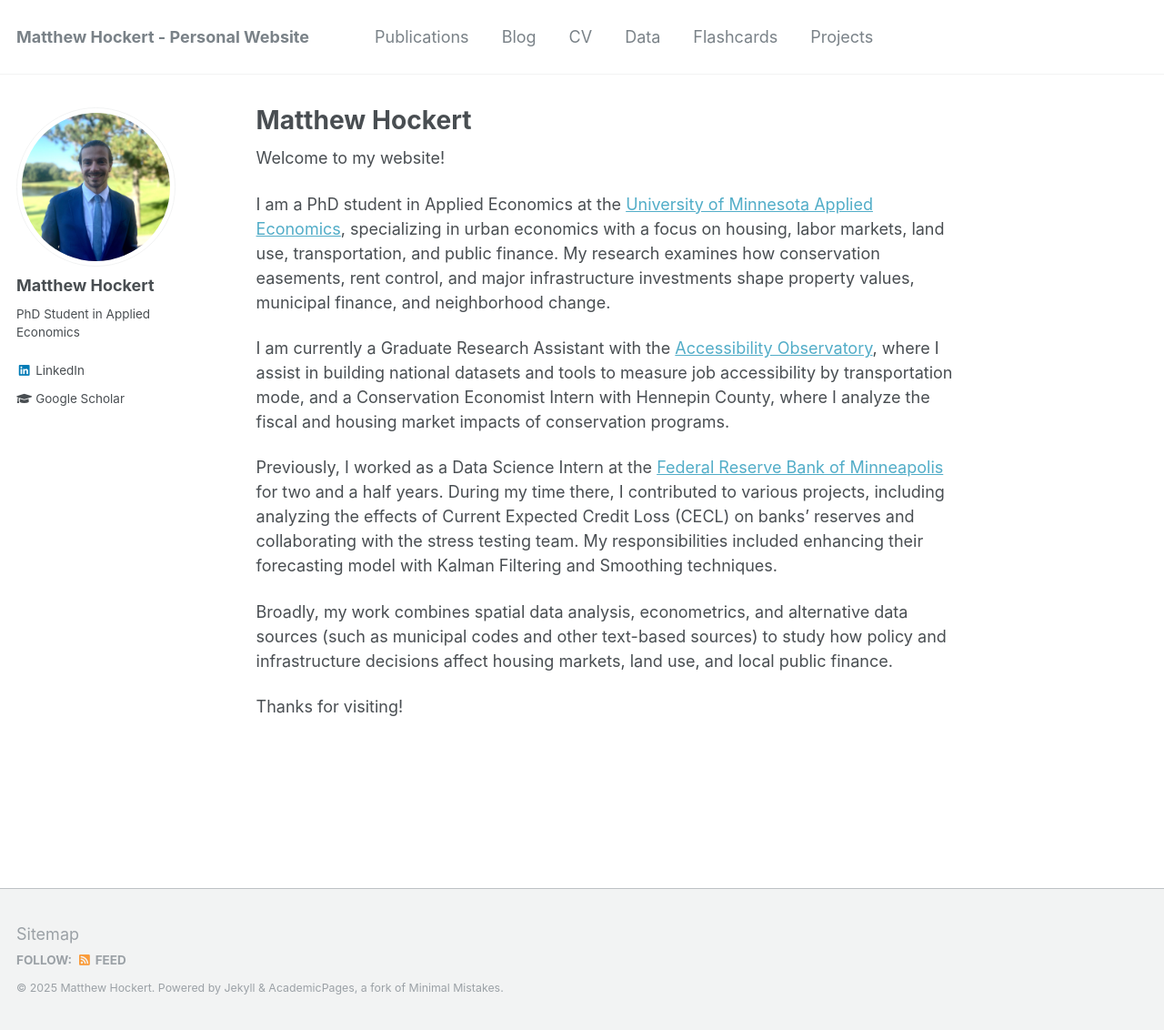
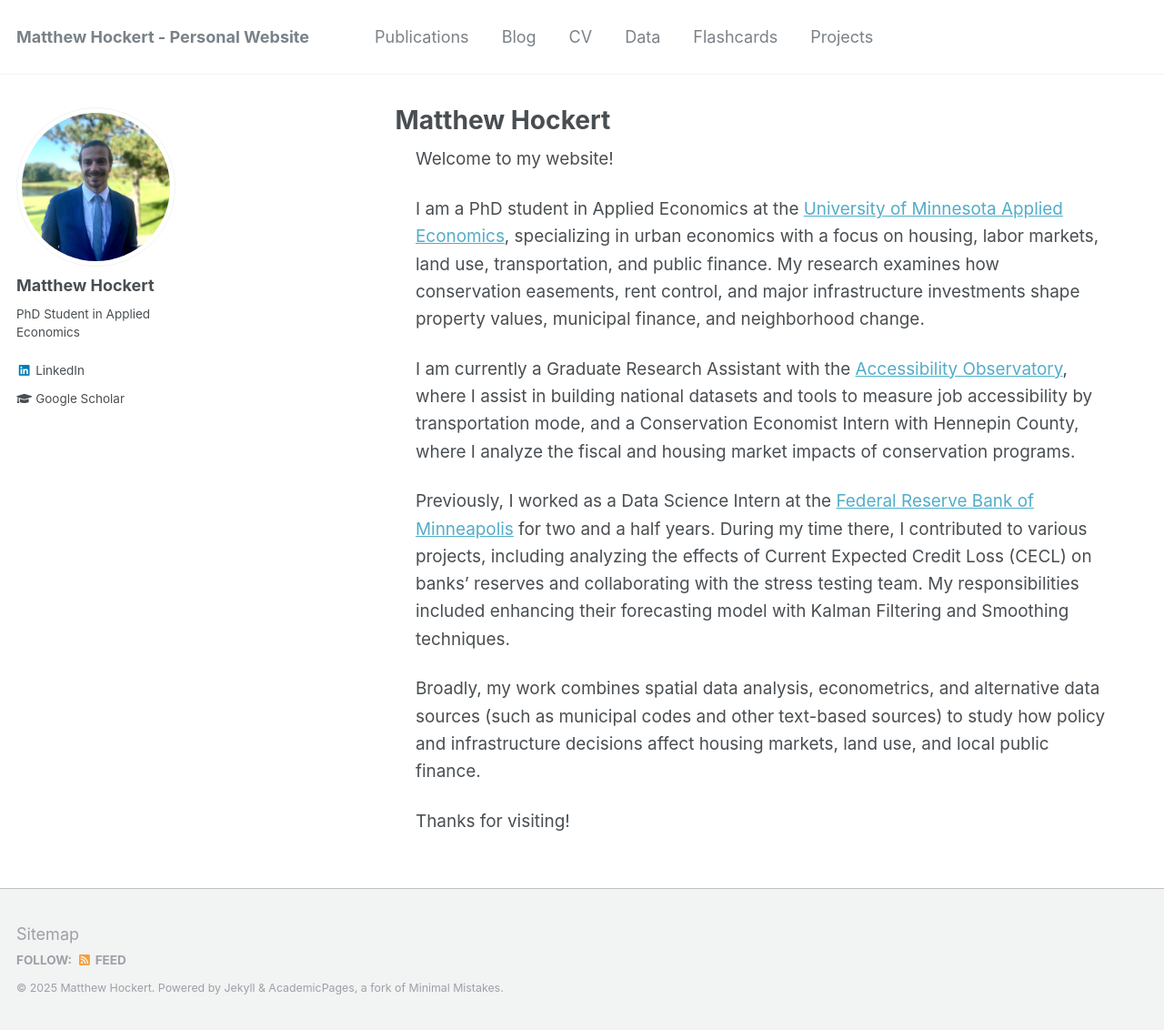
Before and after one commit to MatthewHockert/MatthewHockert.github.io, a Jekyll site: the page built from _pages/about.md, in a window 1280 px wide and 1132 px high. Shown: the whole window at 91% size. Built offline with Jekyll 4.4.1, drawn with Linux system fonts in a browser that asks for light colours.

```diff
--- a/_includes/head/custom.html
+++ b/_includes/head/custom.html
@@ -1,7 +1,7 @@
 {% include base_path %}
 
 <!-- start custom head snippets -->
-
+<link rel="stylesheet" href="{{ '/assets/css/custom.css' | relative_url }}">
 <link rel="apple-touch-icon" sizes="57x57" href="{{ base_path }}/images/apple-touch-icon-57x57.png?v=M44lzPylqQ">
 <link rel="apple-touch-icon" sizes="60x60" href="{{ base_path }}/images/apple-touch-icon-60x60.png?v=M44lzPylqQ">
 <link rel="apple-touch-icon" sizes="72x72" href="{{ base_path }}/images/apple-touch-icon-72x72.png?v=M44lzPylqQ">
--- /dev/null
+++ b/assets/css/custom.css
@@ -0,0 +1,19 @@
+/* Limit overall post width */
+.page, .page__content, .post, .post__content, .main, .main__content {
+    max-width: 850px;
+    margin: 0 auto;
+    padding: 0 1.25rem;
+  }
+
+  /* Adjust line length and readability */
+  .page__content p, .post__content p {
+    line-height: 1.6;
+    font-size: 1.05em;
+  }
+
+  /* Optional: constrain wide images */
+  .page__content img, .post__content img {
+    max-width: 100%;
+    border-radius: 6px;
+    box-shadow: 0 0 8px rgba(0,0,0,0.1);
+  }
```
